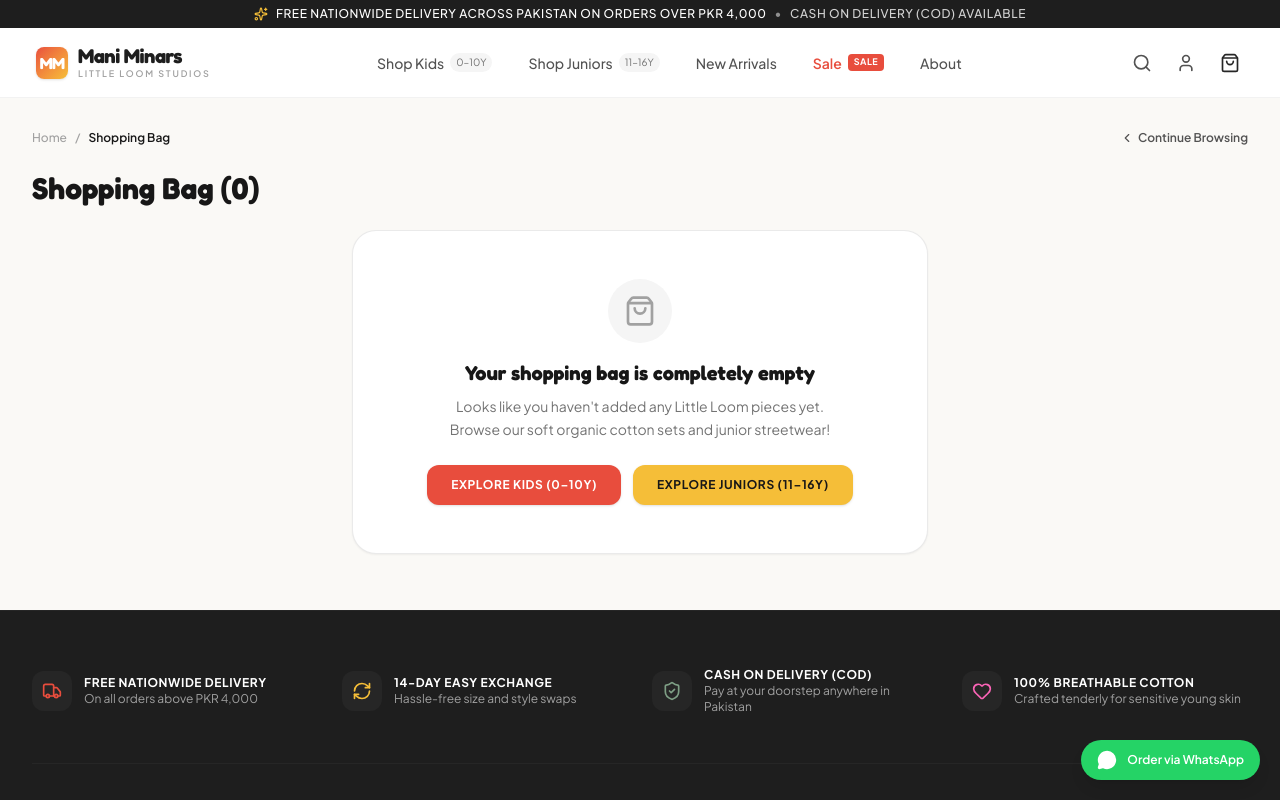
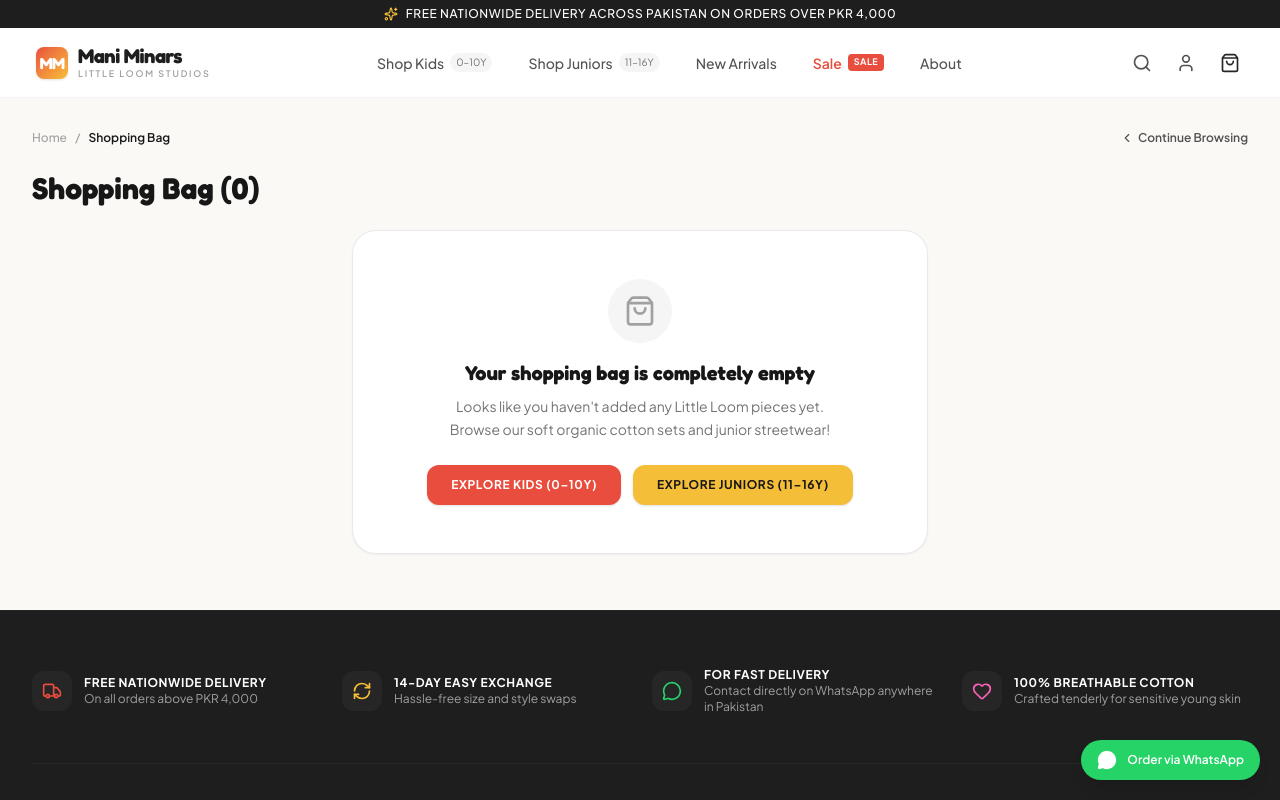
Before and after one commit to maniminarskids-tech/ManiMinars, a React (Vite) app: page /cart in a window 1280 px wide. Shown: the top 800 px of the page. Built offline with nearby package versions, Linux system fonts and the light colour scheme.

Commit message:
refactor: unify delivery messaging and add WhatsApp support
Updated site-wide terminology from explicit "Cash on Delivery" focus to a broader "Fast Delivery" messaging. Added a direct WhatsApp contact link in the footer to streamline customer support and delivery inquiries.

```diff
--- a/src/components/Footer.tsx
+++ b/src/components/Footer.tsx
@@ -1,6 +1,6 @@
 import React, { useState } from 'react';
 import { Link } from 'react-router-dom';
-import { Mail, Phone, MapPin, Check, Heart, ShieldCheck, Truck, RefreshCw, Lock } from 'lucide-react';
+import { Mail, Phone, MapPin, Check, Heart, MessageCircle, Truck, RefreshCw, Lock } from 'lucide-react';
 
 export const Footer: React.FC = () => {
   const [email, setEmail] = useState('');
@@ -37,15 +37,20 @@ export const Footer: React.FC = () => {
               <p className="text-xs text-neutral-400">Hassle-free size and style swaps</p>
             </div>
           </div>
-          <div className="flex items-center gap-3">
-            <div className="w-10 h-10 rounded-xl bg-neutral-800 text-[#7E9F85] flex items-center justify-center shrink-0">
-              <ShieldCheck className="w-5 h-5" />
+          <a
+            href="https://wa.me/923046466815?text=Assalam-o-Alaikum%20Mani%20Minars!%20I%20would%20like%20fast%20delivery%20details%20in%20Pakistan."
+            target="_blank"
+            rel="noopener noreferrer"
+            className="flex items-center gap-3 group cursor-pointer transition-colors"
+          >
+            <div className="w-10 h-10 rounded-xl bg-neutral-800 text-[#25D366] group-hover:bg-[#25D366]/20 flex items-center justify-center shrink-0 transition-colors">
+              <MessageCircle className="w-5 h-5" />
             </div>
             <div>
-              <h5 className="text-xs font-bold uppercase tracking-wider text-white">Cash on Delivery (COD)</h5>
-              <p className="text-xs text-neutral-400">Pay at your doorstep anywhere in Pakistan</p>
+              <h5 className="text-xs font-bold uppercase tracking-wider text-white group-hover:text-[#25D366] transition-colors">For Fast Delivery</h5>
+              <p className="text-xs text-neutral-400">Contact directly on WhatsApp anywhere in Pakistan</p>
             </div>
-          </div>
+          </a>
           <div className="flex items-center gap-3">
             <div className="w-10 h-10 rounded-xl bg-neutral-800 text-pink-400 flex items-center justify-center shrink-0">
               <Heart className="w-5 h-5" />
@@ -200,9 +205,6 @@ export const Footer: React.FC = () => {
           </div>
           <div className="flex items-center gap-2">
             <span className="px-2 py-0.5 rounded bg-neutral-800 text-[10px] font-semibold text-neutral-300">
-              Cash on Delivery (COD)
-            </span>
-            <span className="px-2 py-0.5 rounded bg-neutral-800 text-[10px] font-semibold text-neutral-300">
               Visa / Mastercard
             </span>
             <span className="px-2 py-0.5 rounded bg-neutral-800 text-[10px] font-semibold text-neutral-300">
--- a/src/components/Header.tsx
+++ b/src/components/Header.tsx
@@ -44,8 +44,6 @@ export const Header: React.FC<HeaderProps> = () => {
       <div className="bg-[#1E1E1E] text-white text-[11px] sm:text-xs tracking-wider uppercase py-1.5 px-4 text-center flex items-center justify-center gap-2 font-medium">
         <Sparkles className="w-3.5 h-3.5 text-[#F5BE38]" />
         <span>Free nationwide delivery across Pakistan on orders over PKR 4,000</span>
-        <span className="hidden md:inline text-white/50">•</span>
-        <span className="hidden md:inline text-white/80">Cash on Delivery (COD) Available</span>
       </div>
 
       {/* Main Sticky Header */}
--- a/src/pages/AboutPage.tsx
+++ b/src/pages/AboutPage.tsx
@@ -104,7 +104,7 @@ export const AboutPage: React.FC = () => {
               <div className="w-10 h-10 rounded-xl bg-green-100 text-green-600 flex items-center justify-center mb-3">
                 <Truck className="w-5 h-5" />
               </div>
-              <h3 className="font-logo font-bold text-base text-neutral-900">Doorstep Cash on Delivery</h3>
+              <h3 className="font-logo font-bold text-base text-neutral-900">Fast Nationwide Delivery</h3>
               <p className="text-xs text-neutral-500 leading-relaxed">
                 Tracked shipping to over 250 cities, towns, and villages across all four provinces with hassle-free exchanges.
               </p>
--- a/src/pages/CartPage.tsx
+++ b/src/pages/CartPage.tsx
@@ -399,7 +399,7 @@ export const CartPage: React.FC = () => {
 
               <div className="p-3 bg-neutral-50 rounded-xl text-center text-xs text-neutral-500 flex items-center justify-center gap-1.5">
                 <ShieldCheck className="w-4 h-4 text-green-600" />
-                <span>Cash on Delivery available nationwide</span>
+                <span>Fast nationwide delivery across Pakistan</span>
               </div>
             </div>
           </div>
--- a/src/pages/CheckoutPage.tsx
+++ b/src/pages/CheckoutPage.tsx
@@ -386,7 +386,7 @@ export const CheckoutPage: React.FC = () => {
                         </span>
                       </div>
                       <p className="text-[11px] text-neutral-500 mt-0.5">
-                        Pay cash to the courier representative upon doorstep delivery.
+                        Pay cash to the courier representative upon delivery.
                       </p>
                     </div>
                   </label>
--- a/src/pages/ProductDetailPage.tsx
+++ b/src/pages/ProductDetailPage.tsx
@@ -296,7 +296,7 @@ export const ProductDetailPage: React.FC = () => {
               className="w-full mb-6 py-3.5 px-6 rounded-xl bg-[#25D366] hover:bg-[#20ba59] text-white text-xs sm:text-sm font-bold uppercase tracking-wider transition-all shadow-md hover:shadow-lg flex items-center justify-center gap-2.5"
             >
               <MessageCircle className="w-5 h-5 fill-current" />
-              <span>Direct WhatsApp Order (COD)</span>
+              <span>Direct WhatsApp Order</span>
             </a>
 
             {/* Key Delivery Perks */}
@@ -307,7 +307,7 @@ export const ProductDetailPage: React.FC = () => {
               </div>
               <div className="flex items-center gap-2">
                 <ShieldCheck className="w-4 h-4 text-[#7E9F85]" />
-                <span>Cash on Delivery</span>
+                <span>Fast WhatsApp Support</span>
               </div>
             </div>
 
--- a/src/utils/whatsapp.ts
+++ b/src/utils/whatsapp.ts
@@ -24,7 +24,7 @@ I would like to place a direct order for:
 🔢 *Quantity:* ${quantity}
 💰 *Total Price:* PKR ${totalPrice.toLocaleString()}
 ${currentUrl ? `🔗 *Product Link:* ${currentUrl}\n` : ''}
-Please confirm item availability and arrange Cash on Delivery (COD). Shukriya!`;
+Please confirm item availability and dispatch timeline. Shukriya!`;
 
   return `https://wa.me/${MANI_MINARS_WHATSAPP_NUMBER}?text=${encodeURIComponent(message)}`;
 }
@@ -55,7 +55,6 @@ ${itemsText}
 -------------------------
 🚚 *Delivery:* ${deliveryText}
 💰 *Total Payable:* PKR ${total.toLocaleString()}
-💵 *Payment Mode:* Cash on Delivery (COD)
 
 Please confirm my order and dispatch timeline. Shukriya!`;
 
```
